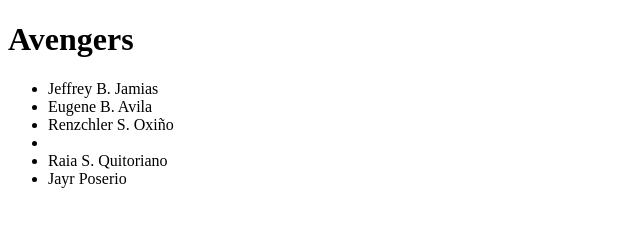
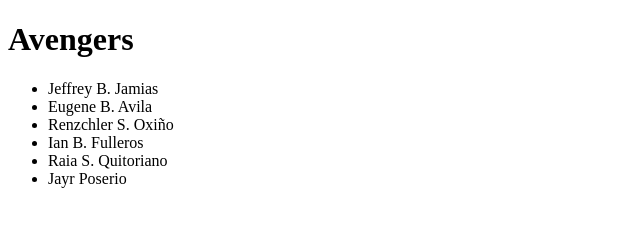
Before and after one commit to jamias0jeffrey/fixing-conflict, a plain HTML site: page index.html in a window 1280 px wide. Shown: the whole page, without its empty margins (0-640 px from the left). Drawn offline with Linux system fonts and the light colour scheme.

Commit message:
Added Ian

```diff
--- a/index.html
+++ b/index.html
@@ -14,7 +14,7 @@
 		<li>Jeffrey B. Jamias</li>
 		<li>Eugene B. Avila</li>
 		<li>Renzchler S. Oxiño</li>
-		<li></li>
+		<li>Ian B. Fulleros</li>
 		<li>Raia S. Quitoriano</li>
 		<li>Jayr Poserio</li>
 	</ul>
```
